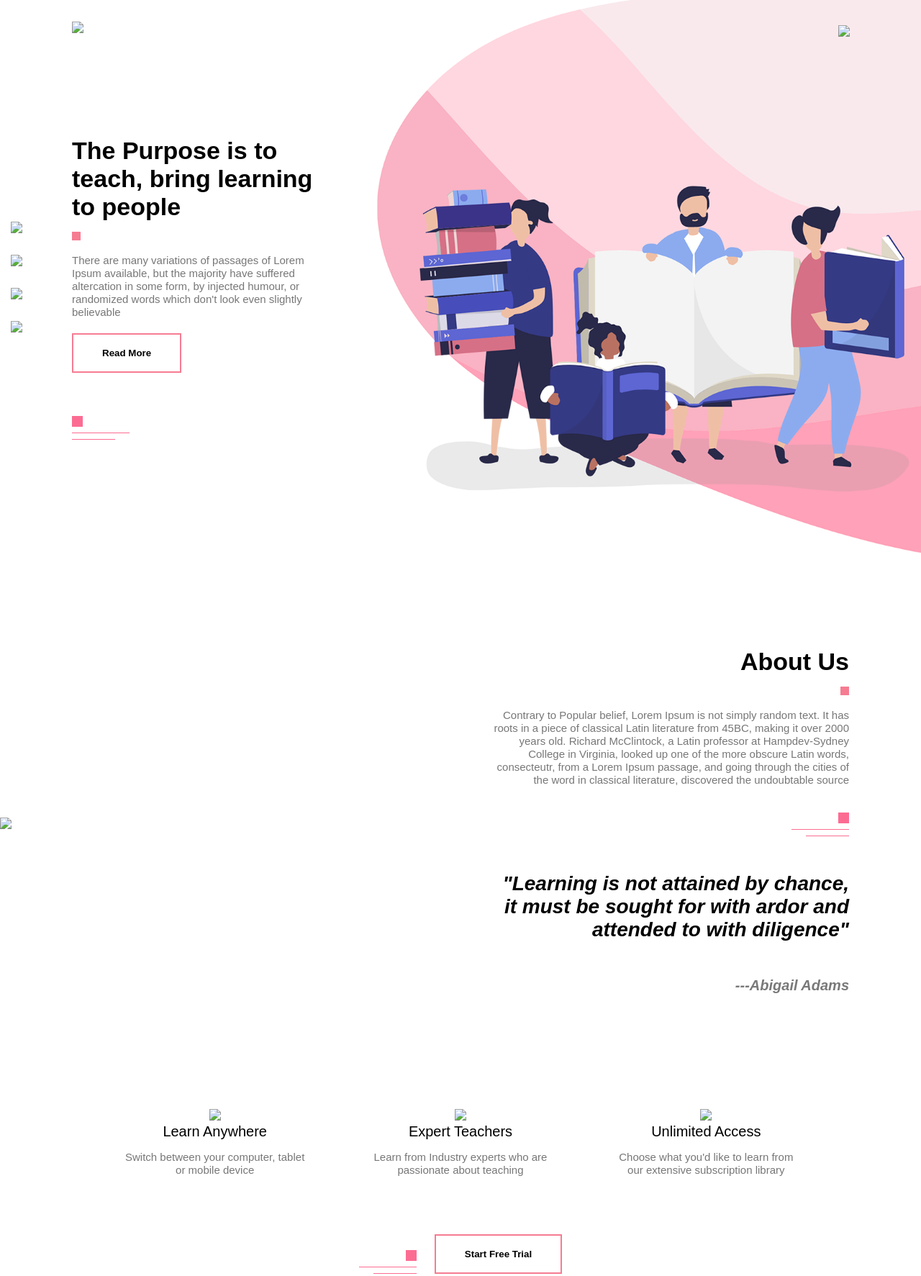
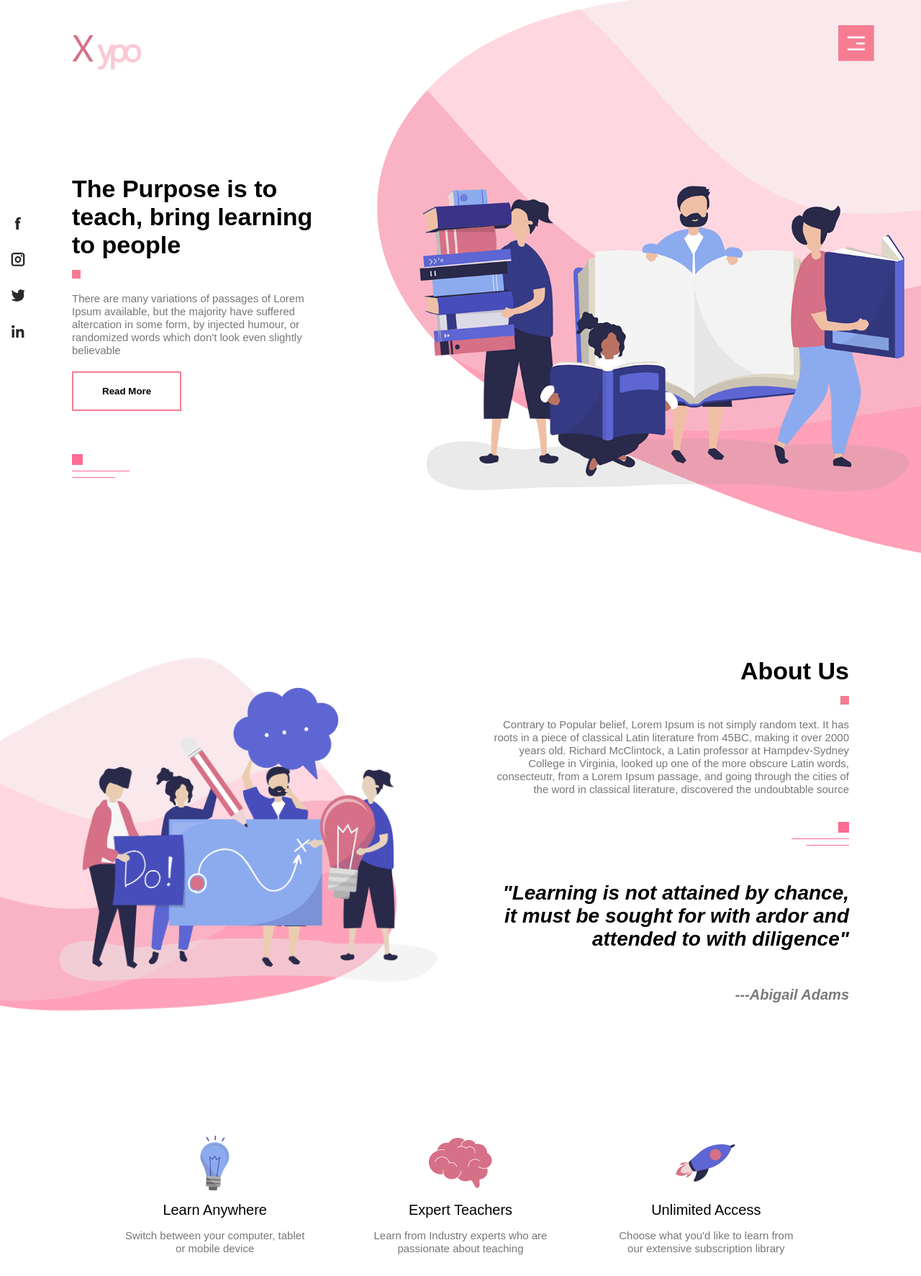
Before and after one commit to PankajRaghunadhabhatla/static-website, a plain HTML site: page index.html in a window 1280 px wide. Shown: the top 1773 px of the page at 72% size. Drawn offline with Linux system fonts and the light colour scheme; some packages are replaced by stand-ins of ours; a script that the page names is missing; files whose address does not match are found by name; a web font is replaced by a local one.

Commit message:
Update index.html

```diff
--- a/index.html
+++ b/index.html
@@ -13,7 +13,7 @@
     <body>
         <section id="header">
             <div class="container">
-                <img src="images/logo.png" class="logo">
+                <img src="logo.png" class="logo">
                 <div class="header-text">
                     <h1>The Purpose is to<br>teach, bring learning to people</h1>
                     <span class="square"></span>
@@ -42,14 +42,14 @@
                 <li><a href="#contact">CONTACT</a></li>
             </ul>
         </nav>
-        <img src="images/menu.png" id="menuBtn">
+        <img src="menu.png" id="menuBtn">
 
 
 
         <!--about-->
         <section id="about">
             <div class="about-left-col">
-                <img src="images/about.png">
+                <img src="about.png">
             </div>
             <div class="about-right-col">
                 <div class="about-text">
@@ -83,21 +83,21 @@
         <section id="features">
             <div class="feature-row">
                 <div class="feature-col">
-                    <img src="images/pic-1.png">
+                    <img src="pic-1.png">
                     <h4>Learn Anywhere</h4>
                     <p>Switch between your computer, tablet or mobile
                         device
                     </p>
                 </div>
                 <div class="feature-col">
-                    <img src="images/pic-2.png">
+                    <img src="pic-2.png">
                     <h4>Expert Teachers</h4>
                     <p>Learn from Industry experts who are passionate about
                         teaching
                     </p>
                 </div>
                 <div class="feature-col">
-                    <img src="images/pic-3.png">
+                    <img src="pic-3.png">
                     <h4>Unlimited Access</h4>
                     <p>Choose what you'd like to learn from our extensive
                         subscription library
@@ -194,7 +194,7 @@
                 </div>
             </div>
             <div class="contact-right-col">
-                <img src="images/contact.png">
+                <img src="contact.png">
             </div>
 
         </div>
@@ -235,7 +235,7 @@
                     <small>copyright 2024 tech</small>
                 </div>
                 <div class="footer-logo">
-                    <img src="images/logo.png">
+                    <img src="logo.png">
                     <button class="common-btn">English</button>
                 </div>
             </div>
@@ -246,10 +246,10 @@
 
   <!--social-icons-->
   <div class="social-icons">
-    <img src="images/facebook.png">
-    <img src="images/instagram.png">
-    <img src="images/twitter.png">
-    <img src="images/linkedin.png">
+    <img src="facebook.png">
+    <img src="instagram.png">
+    <img src="twitter.png">
+    <img src="linkedin.png">
   </div>
 
         <script>
```
